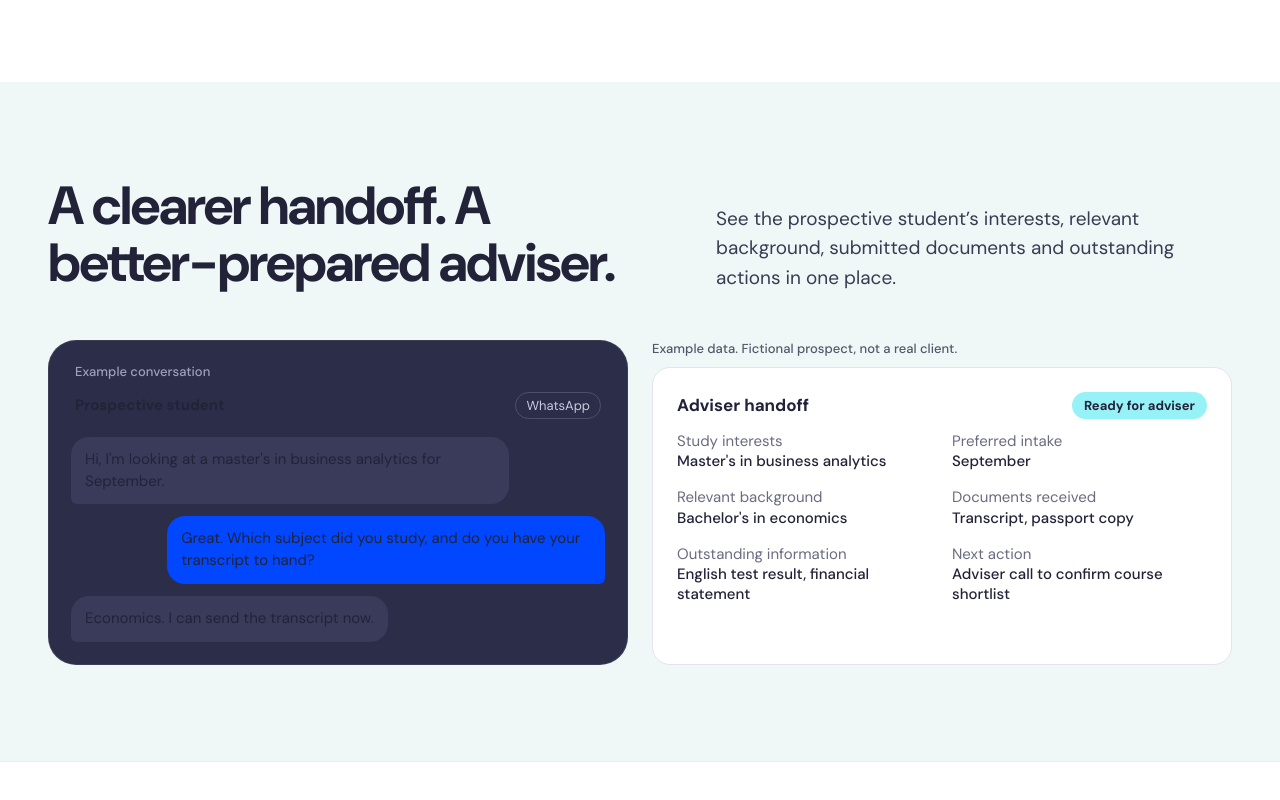
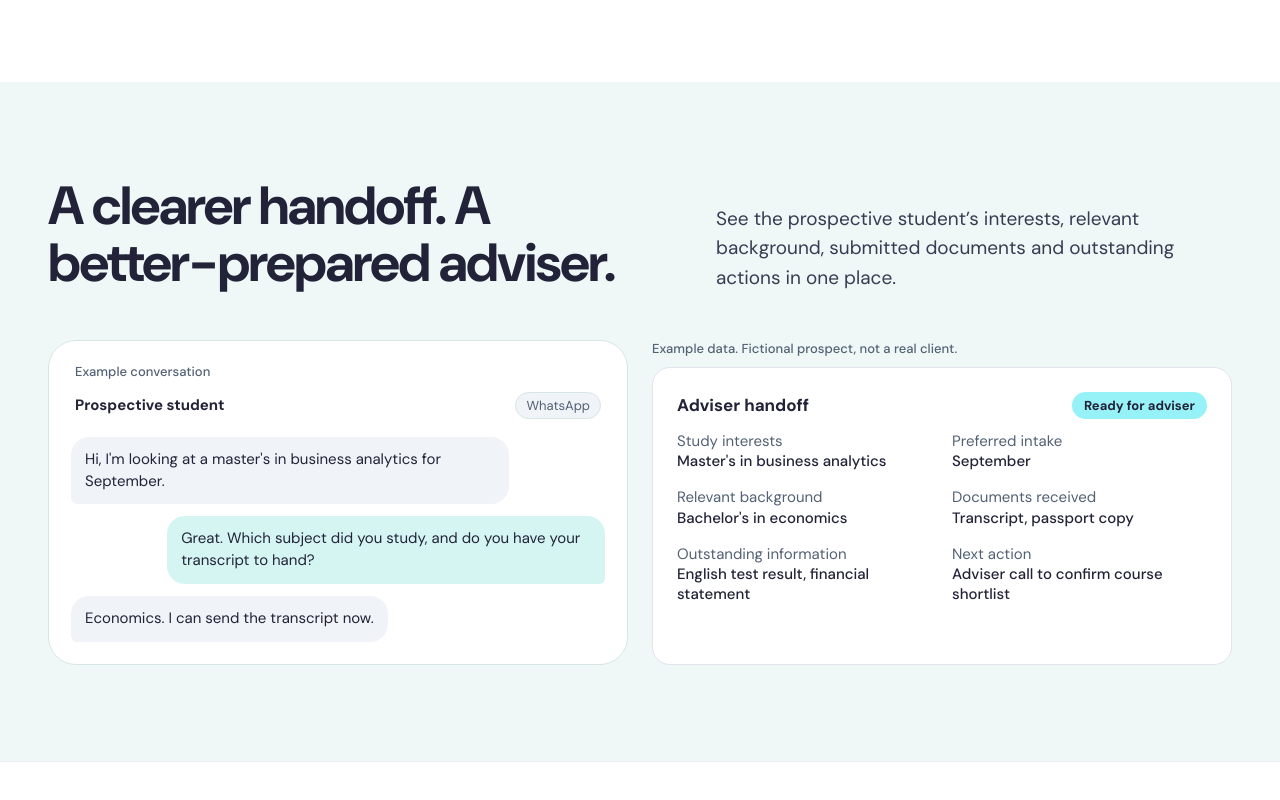
Before and after one commit to vlaguzman/gingga_landing, a Next.js app: page /student-recruitment in a window 1280 px wide. Shown: the part 1906-2706 px from the top of the page. Built offline with nearby package versions, Linux system fonts and the light colour scheme.

Commit message:
style(student-recruitment): use light palette for handoff conversation card

```diff
--- a/src/app/globals.css
+++ b/src/app/globals.css
@@ -1345,12 +1345,44 @@ button:focus-visible {
 .lead-card__label {
   font-size: 13px;
   font-weight: 500;
-  color: var(--text-3);
+  color: #526174;
 }
 
 .lead-card__label--dark {
-  color: var(--on-dark-3);
   padding: 0 4px;
+}
+
+.lead-card .summary__grid dt {
+  color: #526174;
+}
+
+/* Light conversation card, matched to the adjacent handoff card. */
+.chat--excerpt {
+  background: var(--white);
+  border: 1px solid #d8e5e5;
+  color: #222338;
+}
+
+.chat--excerpt .chat__title {
+  color: #222338;
+}
+
+.chat--excerpt .chat__channel {
+  background: #f0f3f7;
+  color: #526174;
+  border-color: #d8e5e5;
+}
+
+.chat--excerpt .bubble {
+  color: #222338;
+}
+
+.chat--excerpt .bubble--in {
+  background: #f0f3f7;
+}
+
+.chat--excerpt .bubble--out {
+  background: #d5f5f3;
 }
 
 .lead-card__body {
```
